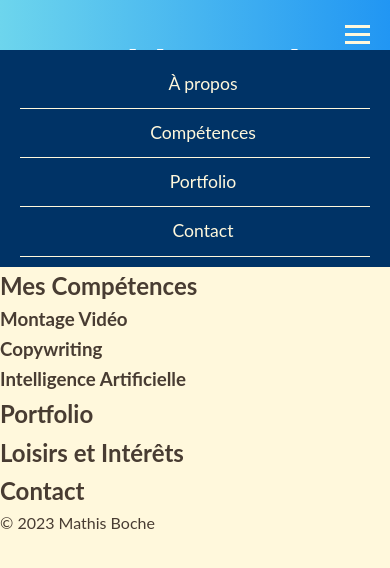
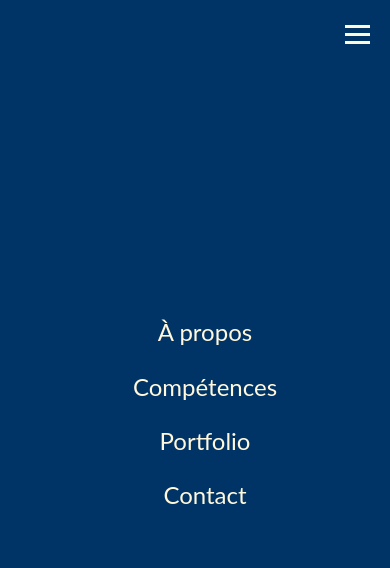
Before and after one commit to mathisboche/me, a plain HTML site: page index.html in a window 390 px wide. Both pictures are taken after a click on the element 357 px from the left and 34 px from the top of the page. Drawn offline with Linux system fonts and the light colour scheme.

Commit message:
Add files via upload

```diff
--- a/style.css
+++ b/style.css
@@ -71,6 +71,7 @@ body {
 
 /* Bouton Menu Hamburger */
 .nav-hamburger {
+    z-index: 1001;
     display: none;
     cursor: pointer;
     position: absolute;
@@ -90,27 +91,30 @@ body {
 /* Styles pour Mobile */
 @media screen and (max-width: 768px) {
     .nav {
-        display: none;
+        position: fixed;
+        right: -100%; /* Démarre hors de l'écran */
+        top: 0;
+        height: 100%;
+        width: 100%;
+        background-color: #003366;
+        display: flex;
+        flex-direction: column;
+        justify-content: center;
+        align-items: center;
+        transition: right 0.3s ease;
+        z-index: 1000; /* S'assurer qu'il est au-dessus des autres éléments */
+    }
+
+    .nav.show {
+        right: 0; /* Glisse pour remplir l'écran */
+    }
+
+    .nav a {
+        font-size: 1.5em;
+        margin-bottom: 1rem;
     }
 
     .nav-hamburger {
         display: block;
     }
-
-    .nav.show {
-        display: block;
-        position: absolute;
-        width: 100%;
-        top: 50px;
-        left: 0;
-        background-color: #003366;
-    }
-
-    .nav a {
-        display: block;
-        text-align: center;
-        padding: 10px;
-        border-bottom: 1px solid #FFF8DC;
-        color: #FFF8DC;
-    }
 }
```
